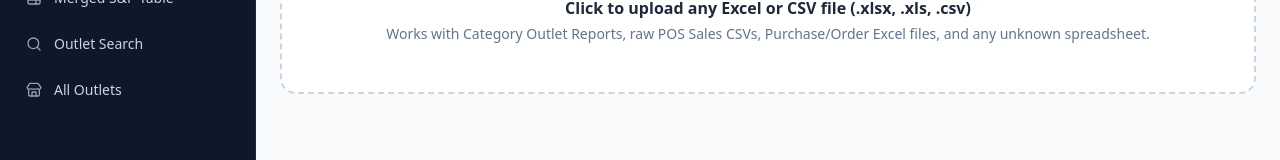
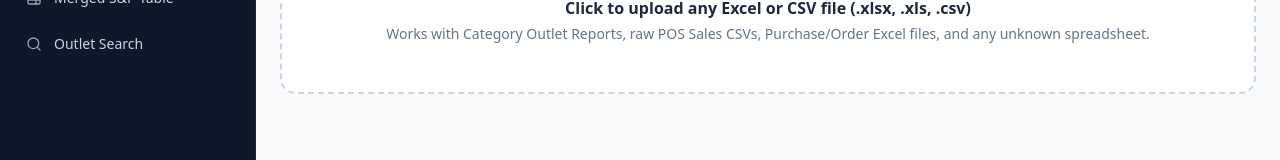
Before and after one commit to DIYAHIRAJETHAWALA/SALESPURCHASE, a React (Vite) app in the folder frontend/: page / in a window 1280 px wide. Shown: the part 244-404 px from the top of the page. Built offline with nearby package versions, Linux system fonts and the light colour scheme.

Commit message:
Remove All Outlets from sidebar

```diff
--- a/frontend/src/components/Sidebar.tsx
+++ b/frontend/src/components/Sidebar.tsx
@@ -1,7 +1,6 @@
 import React from 'react';
 import {
   Search,
-  Store,
   FileSpreadsheet,
   TableProperties,
   Layers,
@@ -19,7 +18,6 @@ export const Sidebar: React.FC<SidebarProps> = ({ currentPage, onNavigate }) =>
     { id: 'category_analysis', label: 'Category & Recipe BI', icon: Layers },
     { id: 'master_merged', label: 'Merged S&P Table', icon: TableProperties },
     { id: 'outlet_search', label: 'Outlet Search', icon: Search },
-    { id: 'all_outlets', label: 'All Outlets', icon: Store },
   ];
 
   return (
```
